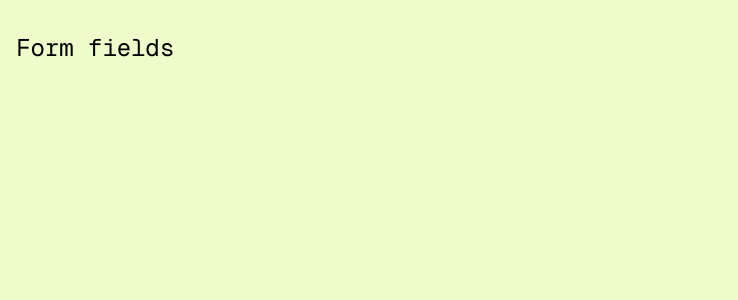
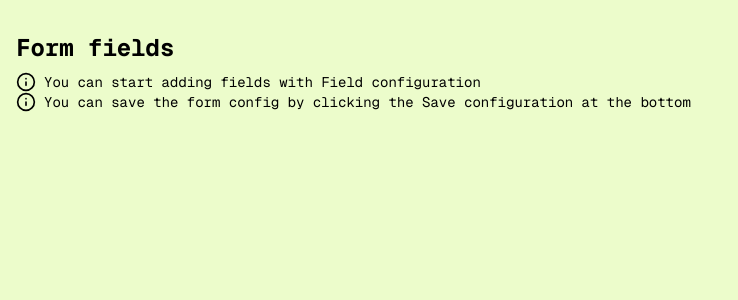
Before and after one commit to thanghq99/react-hook-form-builder, a Next.js app: page / in a window 1280 px wide. Shown: the top 300 px of the page, without its empty margins (0-738 px from the left). Built offline with nearby package versions, Linux system fonts and the light colour scheme.

Commit message:
feat: add section infos

```diff
--- a/src/app/page.tsx
+++ b/src/app/page.tsx
@@ -5,9 +5,24 @@ import Section from '@/components/Section'
 export default function Home() {
   return (
     <main className="container relative flex h-screen snap-y snap-mandatory flex-col overflow-y-scroll scroll-smooth bg-slate-900">
-      <Section title="Form fields" color="bg-lime-100" />
-      <Section title="Field configuration" color="bg-amber-100" />
-      <Section title="Generated form" color="bg-cyan-100" />
+      <Section
+        title="Form fields"
+        color="bg-lime-100"
+        infos={[
+          'You can start adding fields with Field configuration',
+          'You can save the form config by clicking the Save configuration at the bottom',
+        ]}
+      />
+      <Section
+        title="Field configuration"
+        color="bg-amber-100"
+        infos={['This form allows you to create and update form fields']}
+      />
+      <Section
+        title="Generated form"
+        color="bg-cyan-100"
+        infos={['Form will be automatically generated when you make changes']}
+      />
     </main>
   )
 }
--- a/src/components/Section.tsx
+++ b/src/components/Section.tsx
@@ -1,15 +1,24 @@
+import { Info } from 'lucide-react'
 import React, { FC, PropsWithChildren } from 'react'
 import { twMerge } from 'tailwind-merge'
 
 interface SectionProps extends PropsWithChildren {
   title: string
   color: string
+  infos?: string[]
 }
 
-const Section: FC<SectionProps> = ({ title, color, children }) => {
+const Section: FC<SectionProps> = ({ title, color, infos, children }) => {
   return (
-    <div className={twMerge('min-h-screen shrink-0 snap-center px-2', color)}>
-      <h1 className="block px-2 py-8 text-2xl">{title}</h1>
+    <div className={twMerge('min-h-screen shrink-0 snap-center px-4', color)}>
+      <h1 className="block pb-2 pt-8 text-2xl font-bold">{title}</h1>
+      {infos &&
+        infos.map((info) => (
+          <div className="flex gap-2">
+            <Info width={20} height={20} className="shrink-0" />
+            <p className="grow text-sm">{info}</p>
+          </div>
+        ))}
       {children}
     </div>
   )
```
Also changed, not shown: 1 other file (tests, documents, lock files or other folders).
